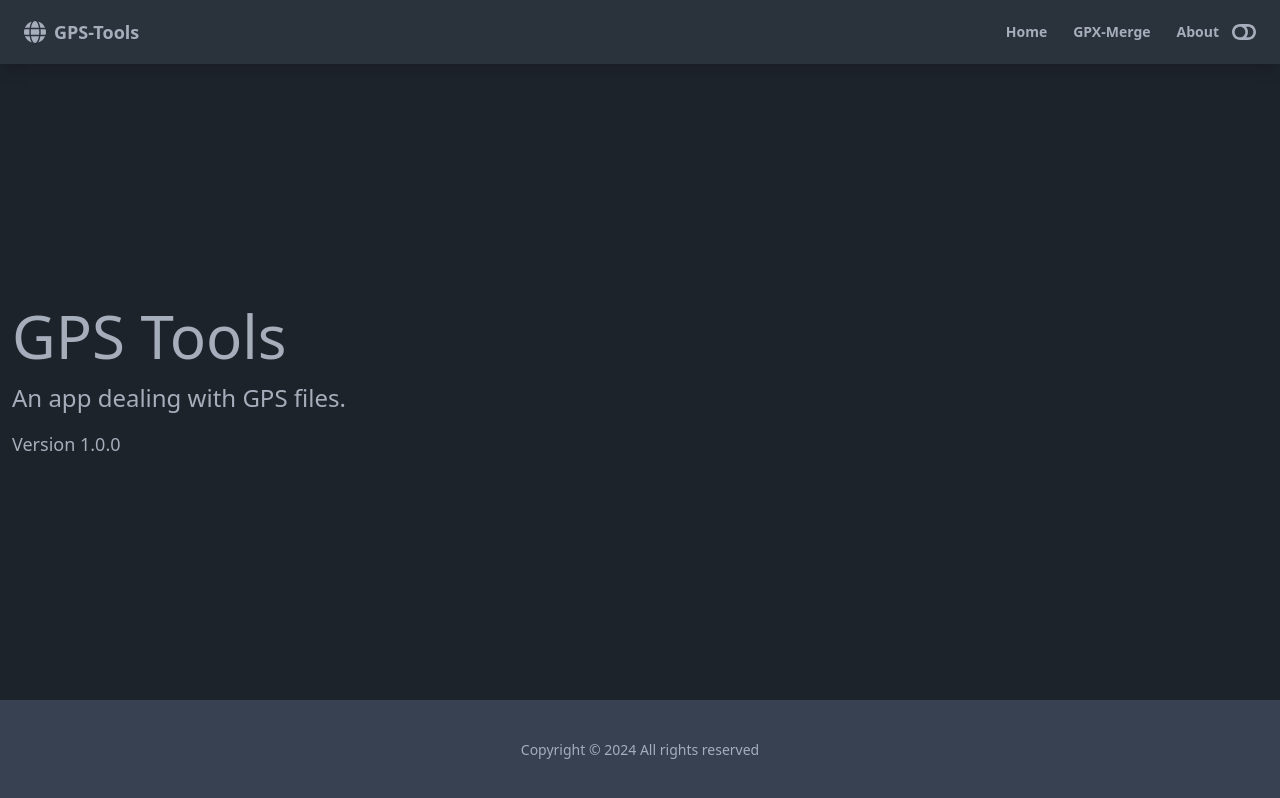
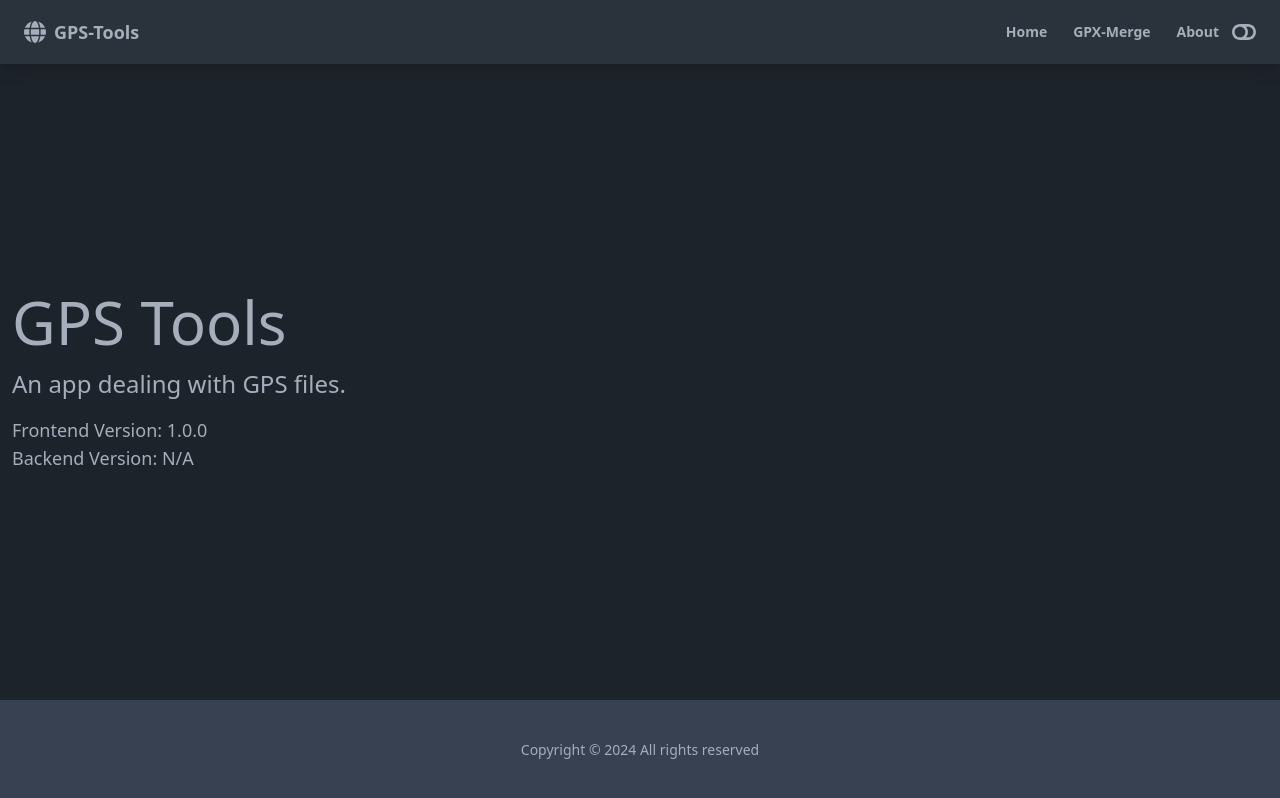
Before and after one commit to todofixme/gps-tools-frontend, a React (Vite) app: page /about in a window 1280 px wide. Built offline with nearby package versions, Linux system fonts and the light colour scheme; no server answers.

Commit message:
fetch version of backend

```diff
--- /dev/null
+++ b/src/@types/common.ts
@@ -0,0 +1,4 @@
+export interface BackendVersion {
+  app: string
+  git: string
+}
--- a/src/pages/About.tsx
+++ b/src/pages/About.tsx
@@ -1,9 +1,36 @@
-const About = () => (
-  <>
-    <h1 className='text-6xl mb-4'>GPS Tools</h1>
-    <p className='mb-4 text-2xl font-light'>An app dealing with GPS files.</p>
-    <p className='text-lg'>Version 1.0.0</p>
-  </>
-)
+import { useEffect, useState } from 'react'
+import { BackendVersion } from '../@types/common'
+import { AxiosResponse } from 'axios'
+import API from '../components/common/gps-backend-api'
+
+const NO_VERSION = { app: 'N/A', git: 'N/A' }
+
+const About = () => {
+  const [backendVersion, setBackendVersion] =
+    useState<BackendVersion>(NO_VERSION)
+
+  const getBackendVersion = async () => {
+    try {
+      const response: AxiosResponse<BackendVersion> = await API.get('/version')
+      setBackendVersion(response.data)
+    } catch (error) {
+      setBackendVersion(NO_VERSION)
+      console.error('Error fetching version: ', error)
+    }
+  }
+
+  useEffect(() => {
+    getBackendVersion()
+  }, [])
+
+  return (
+    <>
+      <h1 className='text-6xl mb-4'>GPS Tools</h1>
+      <p className='mb-4 text-2xl font-light'>An app dealing with GPS files.</p>
+      <p className='text-lg'>Frontend Version: 1.0.0</p>
+      <p className='text-lg'>Backend Version: {backendVersion.app}</p>
+    </>
+  )
+}
 
 export default About
```
